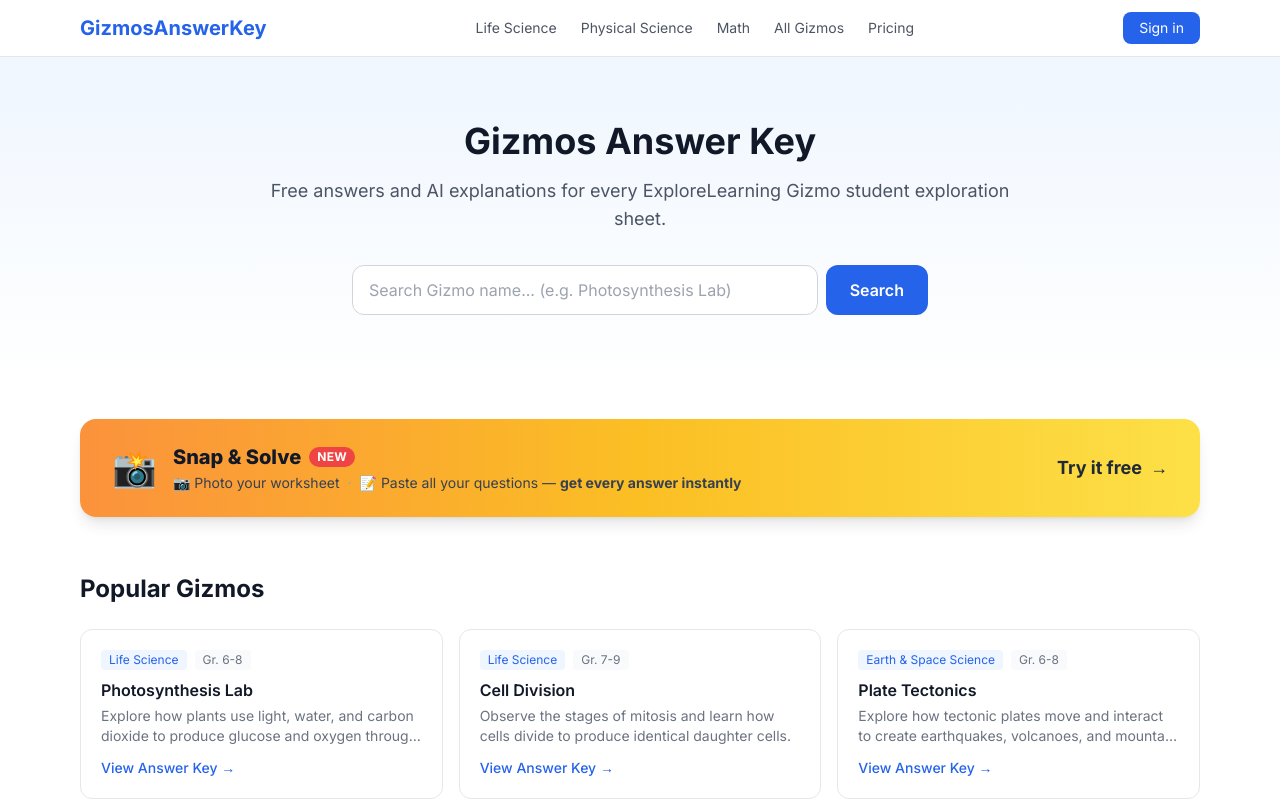
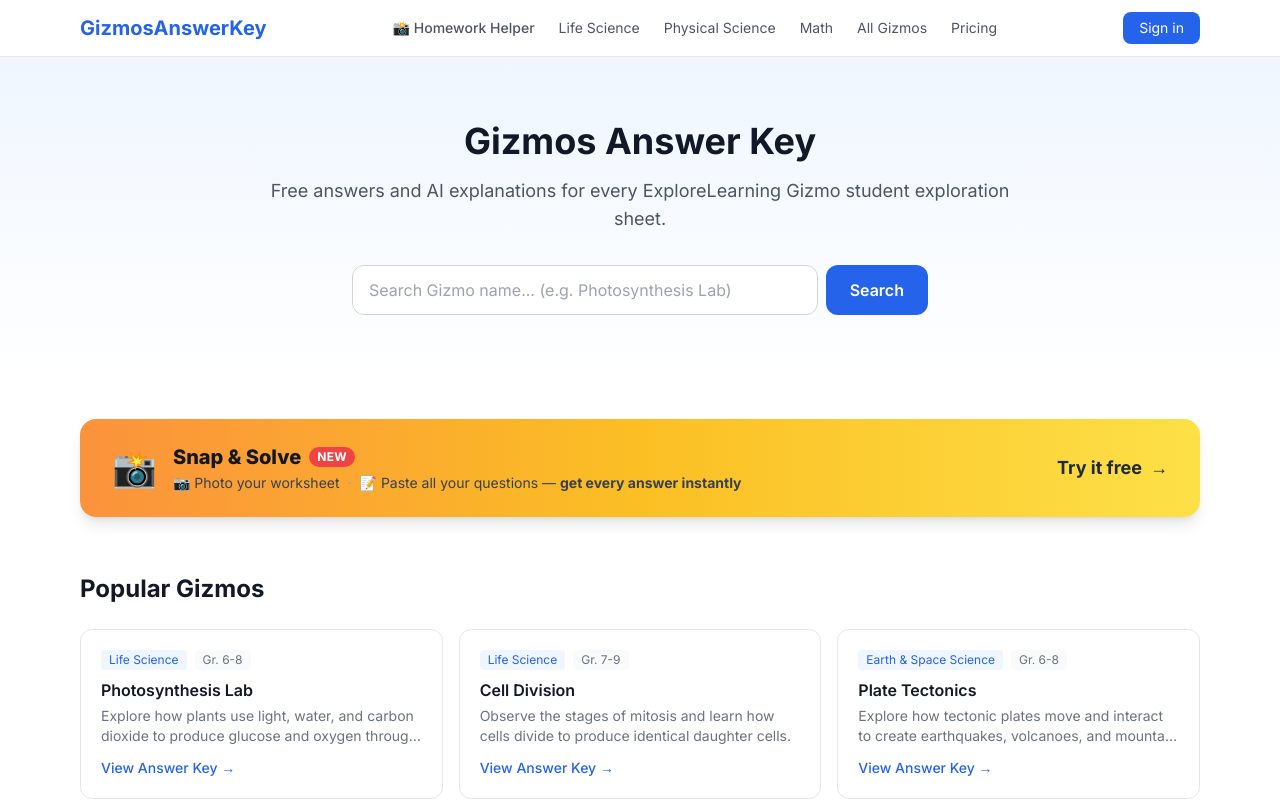
Before and after one commit to ti-kiu/gizmos-answer-key, a Next.js app: page / in a window 1280 px wide. Shown: the top 800 px of the page. Built offline with nearby package versions, Linux system fonts and the light colour scheme.

Commit message:
Add Homework Helper to navigation bar

```diff
--- a/src/app/layout.tsx
+++ b/src/app/layout.tsx
@@ -30,6 +30,7 @@
           <div className="max-w-6xl mx-auto px-4 h-14 flex items-center justify-between">
             <a href="/" className="font-bold text-xl text-blue-600">GizmosAnswerKey</a>
             <nav className="hidden md:flex gap-6 text-sm text-gray-600">
+              <a href="/homework" className="hover:text-blue-600 font-medium">📸 Homework Helper</a>
               <a href="/subjects/life-science" className="hover:text-blue-600">Life Science</a>
               <a href="/subjects/physical-science" className="hover:text-blue-600">Physical Science</a>
               <a href="/subjects/math" className="hover:text-blue-600">Math</a>
```
